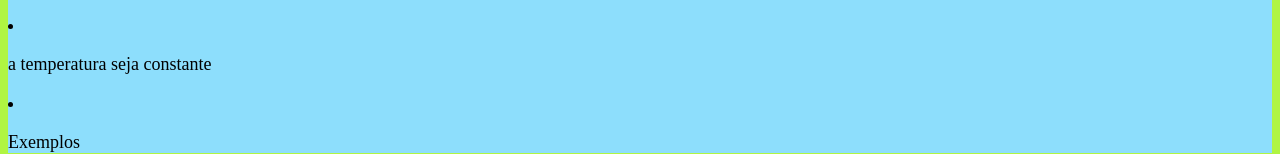
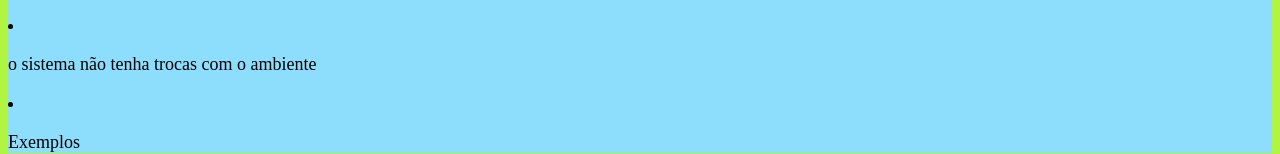
Before and after one commit to Reginaldo-Agricultura/site-quimica-V2, a plain HTML site: page index.html in a window 1280 px wide. Shown: the part 570-724 px from the top of the page. Drawn offline with Linux system fonts and the light colour scheme; a script that the page names is missing.

Commit message:
Update index.html

```diff
--- a/index.html
+++ b/index.html
@@ -39,7 +39,7 @@ id=100009582499964">Facebook</li></a>
  <h1><P>Para ocorrer um equilíbrio químico é necessário que:</P></h1>
 
  <li><p>a temperatura seja constante</p></li>
- <li><p>a temperatura seja constante</p></li>
+ <li><p>o sistema não tenha trocas com o ambiente</p></li>
 <li><p>Exemplos</p></li>
  <p></p>
 </main>
```
